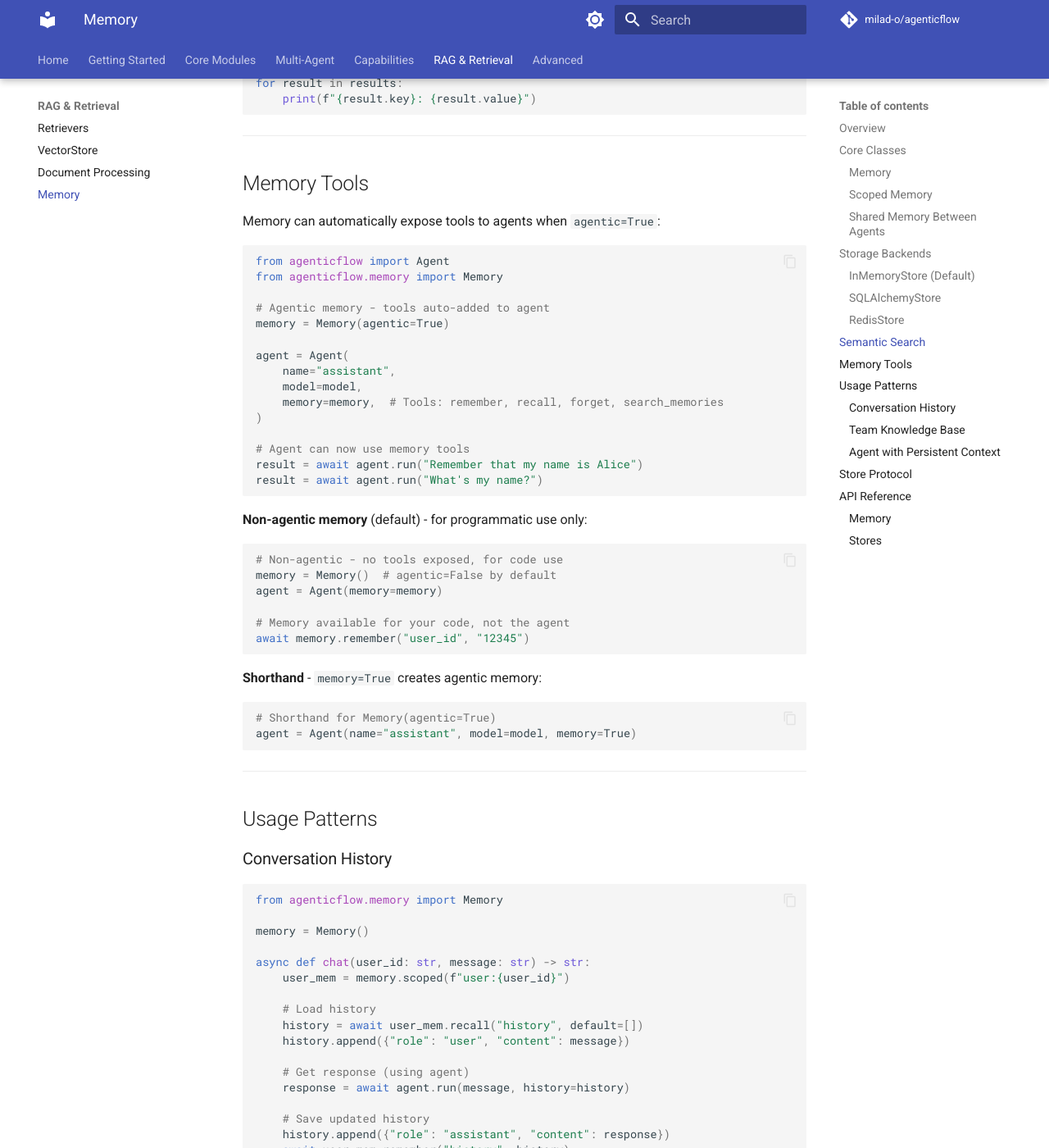
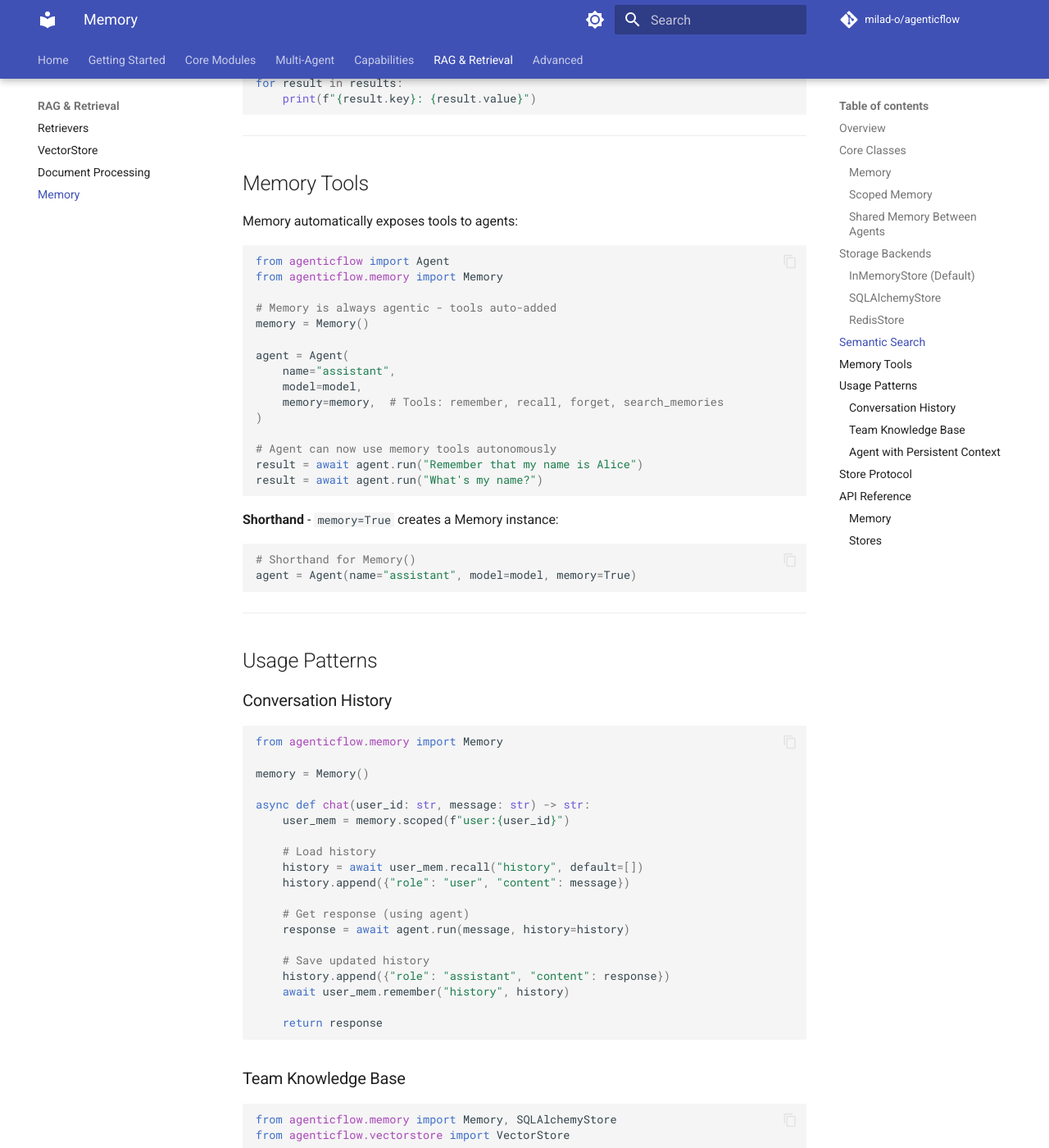
Before and after one commit to milad-o/cogent, an MkDocs documentation site: the page built from docs/memory.md, in a window 1280 px wide and 1400 px high, scrolled down 3987 px. Shown: the whole window at 82% size. Built offline with MkDocs 1.6.1 and Material for MkDocs 9.7.7, drawn with Linux system fonts in a browser that asks for light colours; comment, search, counter and statistics services are not loaded; the version menu is left out.

Commit message:
feat(memory): make memory always agentic - remove agentic parameter
BREAKING CHANGE: Memory is now always agentic

- Removed agentic parameter from Memory class
- Memory tools (remember, recall, forget, search_memories) always exposed
- Simplifies API - no confusing distinction between modes
- In truly agentic systems, memory should always be agentic
- For programmatic control, use context parameter instead
- Update documentation and examples
- Bump version to 1.8.7

Rationale: Why would you manually control memory mid-conversation in a fully
agentic framework? That defeats the entire purpose. Agents should autonomously
manage their own memory.

````diff
--- a/docs/memory.md
+++ b/docs/memory.md
@@ -205,14 +205,14 @@
 
 ## Memory Tools
 
-Memory can automatically expose tools to agents when `agentic=True`:
+Memory automatically exposes tools to agents:
 
 ```python
 from agenticflow import Agent
 from agenticflow.memory import Memory
 
-# Agentic memory - tools auto-added to agent
-memory = Memory(agentic=True)
+# Memory is always agentic - tools auto-added
+memory = Memory()
 
 agent = Agent(
     name="assistant",
@@ -220,26 +220,15 @@
     memory=memory,  # Tools: remember, recall, forget, search_memories
 )
 
-# Agent can now use memory tools
+# Agent can now use memory tools autonomously
 result = await agent.run("Remember that my name is Alice")
 result = await agent.run("What's my name?")
 ```
 
-**Non-agentic memory** (default) - for programmatic use only:
+**Shorthand** - `memory=True` creates a Memory instance:
 
 ```python
-# Non-agentic - no tools exposed, for code use
-memory = Memory()  # agentic=False by default
-agent = Agent(memory=memory)
-
-# Memory available for your code, not the agent
-await memory.remember("user_id", "12345")
-```
-
-**Shorthand** - `memory=True` creates agentic memory:
-
-```python
-# Shorthand for Memory(agentic=True)
+# Shorthand for Memory()
 agent = Agent(name="assistant", model=model, memory=True)
 ```
 
--- a/pyproject.toml
+++ b/pyproject.toml
@@ -1,6 +1,6 @@
 [project]
 name = "agenticflow"
-version = "1.8.6"
+version = "1.8.7"
 description = "A production-grade multi-agent framework for building AI applications"
 readme = "README.md"
 license = { text = "MIT" }
````
Also changed, not shown: CHANGELOG.md (+25 -0 lines), 4 other files.
